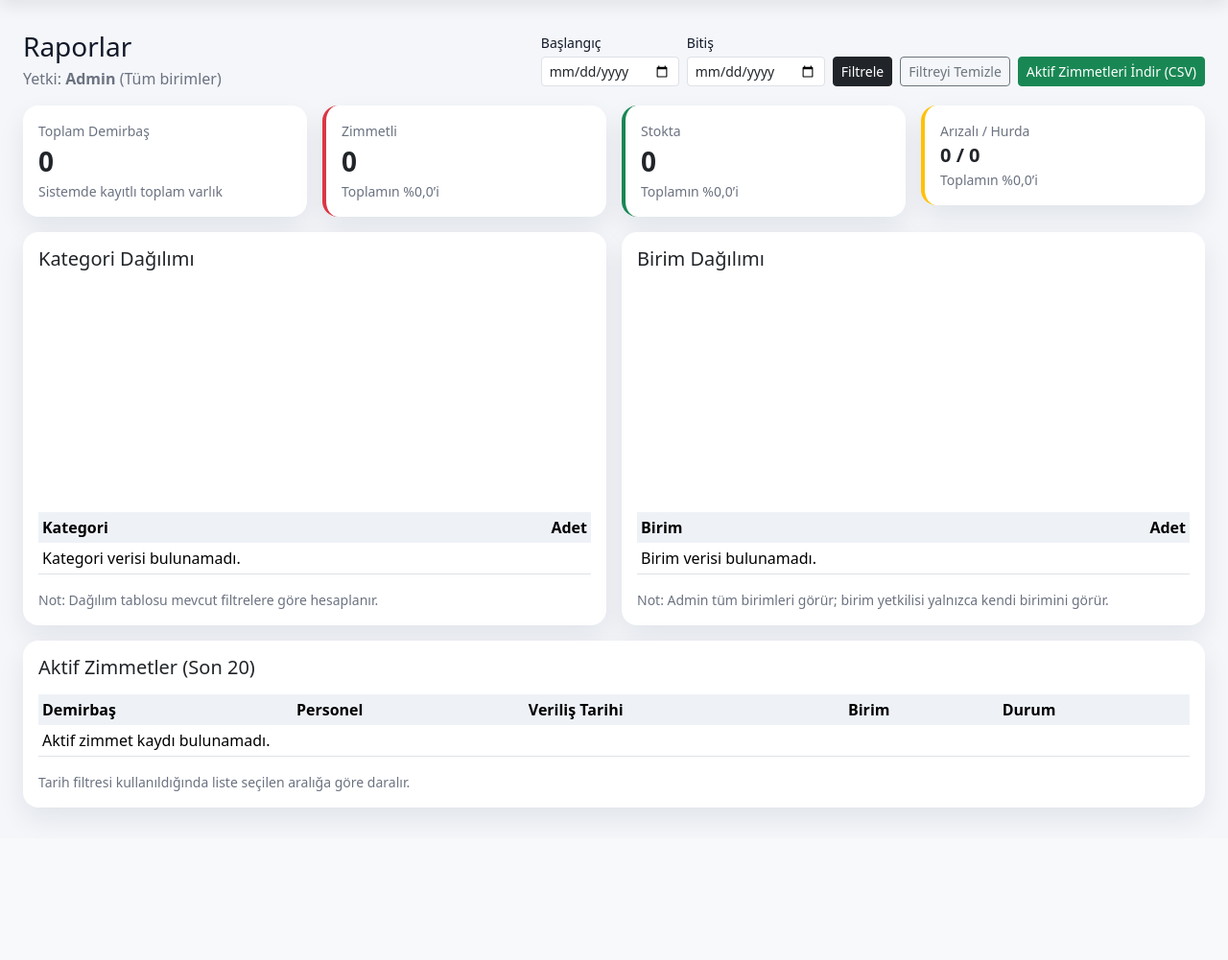
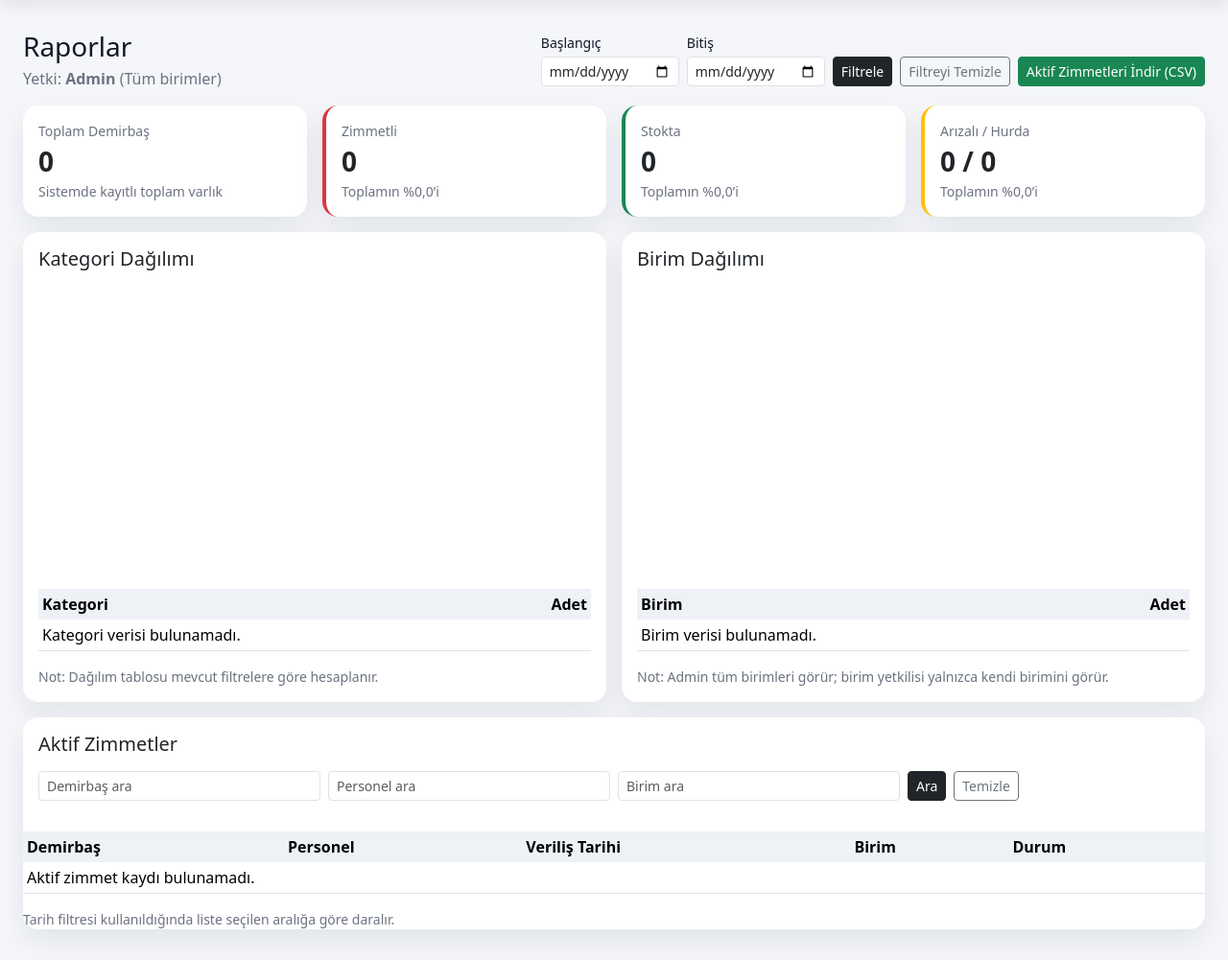
Before and after one commit to kaansrl/belediye-zimmet-yonetim-sistemi, a Django app: page /raporlar/ in a window 1280 px wide. Shown: the part 69-1070 px from the top of the page at 96% size. Before the commit the page ends 925 px from the top, so only its background shows below. Run offline with Django 5.2, Linux system fonts and the light colour scheme; a user stored in the database is signed in; data that the repository does not hold is empty; a map, chart or similar area stays blank; parts of the project's set-up code (start-up, migrations or seed data) failed here and were passed over.

Commit message:
Update project files

```diff
--- a/auditlog/signals.py
+++ b/auditlog/signals.py
@@ -15,7 +15,7 @@ User = get_user_model()
 def log_demirbas_save(sender, instance, created, **kwargs):
     write_audit_log(
         AuditLog.ACTION_CREATE if created else AuditLog.ACTION_UPDATE,
-        instanceassess
+        instance
     )
 
 
--- a/raporlar/templates/raporlar/dashboard.html
+++ b/raporlar/templates/raporlar/dashboard.html
@@ -68,7 +68,7 @@
   <div class="col-12 col-sm-6 col-lg-3">
     <div class="card card-soft p-3 border-start border-4 border-warning">
       <div class="muted small">Arızalı / Hurda</div>
-      <div class="fs-5 fw-bold">{{ kpi.arizali }} / {{ kpi.hurda }}</div>
+      <div class="fs-3 fw-bold">{{ kpi.arizali }} / {{ kpi.hurda }}</div>
       <div class="muted small">Toplamın %{{ kpi_oran.arizali_hurda }}’i</div>
     </div>
   </div>
@@ -80,7 +80,7 @@
       <div class="card-body">
         <h5 class="card-title mb-3">Kategori Dağılımı</h5>
 
-        <div class="mb-3" style="height: 220px;">
+        <div class="mb-3" style="height: 300px;">
           <canvas id="chartKategori"></canvas>
         </div>
 
@@ -114,7 +114,7 @@
       <div class="card-body">
         <h5 class="card-title mb-3">Birim Dağılımı</h5>
 
-        <div class="mb-3" style="height: 220px;">
+        <div class="mb-3" style="height: 300px;">
           <canvas id="chartBirim"></canvas>
         </div>
 
@@ -146,7 +146,48 @@
   <div class="col-12">
     <div class="card card-soft">
       <div class="card-body">
-        <h5 class="card-title mb-3">Aktif Zimmetler (Son 20)</h5>
+       <h5 class="card-title mb-3">Aktif Zimmetler</h5>
+
+<form method="get" class="row g-2 mb-3">
+  <input type="hidden" name="start" value="{{ start }}">
+  <input type="hidden" name="end" value="{{ end }}">
+
+  <div class="col-12 col-md-3">
+    <input
+      type="text"
+      name="demirbas"
+      class="form-control form-control-sm"
+      placeholder="Demirbaş ara"
+      value="{{ demirbas }}"
+    >
+  </div>
+
+  <div class="col-12 col-md-3">
+    <input
+      type="text"
+      name="personel"
+      class="form-control form-control-sm"
+      placeholder="Personel ara"
+      value="{{ personel }}"
+    >
+  </div>
+
+  <div class="col-12 col-md-3">
+    <input
+      type="text"
+      name="birim"
+      class="form-control form-control-sm"
+      placeholder="Birim ara"
+      value="{{ birim_filtre }}"
+    >
+  </div>
+
+  <div class="col-12 col-md-3 d-flex gap-2">
+    <button class="btn btn-dark btn-sm" type="submit">Ara</button>
+    <a class="btn btn-outline-secondary btn-sm" href="/raporlar/">Temizle</a>
+  </div>
+</form>
+</div>
         <div class="table-responsive">
           <table class="table table-sm table-hover align-middle">
             <thead>
@@ -199,24 +240,14 @@
     const birimLabels = birimler.map(x => x["birim__ad"] ?? "-");
     const birimData   = birimler.map(x => Number(x.adet ?? 0));
 
-    const kategoriRenkler = [
-  "rgba(120,120,120,0.6)",
-  "rgba(160,160,160,0.6)",
-  "rgba(90,90,90,0.6)",
-  "rgba(180,180,180,0.6)",
-  "rgba(140,140,140,0.6)"
-];
+    const tekGriRenk = "rgba(150,150,150,0.65)";
+const tekGriBorder = "rgba(120,120,120,1)";
 
-const kategoriBorder = [
-  "rgba(120,120,120,1)",
-  "rgba(160,160,160,1)",
-  "rgba(90,90,90,1)",
-  "rgba(180,180,180,1)",
-  "rgba(140,140,140,1)"
-];
+const kategoriRenkler = kategoriLabels.map(() => tekGriRenk);
+const kategoriBorder = kategoriLabels.map(() => tekGriBorder);
 
-const birimRenkler = [...kategoriRenkler];
-const birimBorder = [...kategoriBorder];
+const birimRenkler = birimLabels.map(() => tekGriRenk);
+const birimBorder = birimLabels.map(() => tekGriBorder);
 
     function renderBarChart(canvasId, labels, data, bgColors, borderColors) {
   const el = document.getElementById(canvasId);
@@ -235,15 +266,28 @@ const birimBorder = [...kategoriBorder];
       }]
     },
     options: {
+      indexAxis: "y",
+
       responsive: true,
       maintainAspectRatio: false,
+
       plugins: {
-            legend: { display: false }
+        legend: {
+          display: false
+        }
       },
+
       scales: {
+        x: {
+          beginAtZero: true,
+          ticks: {
+            precision: 0
+          }
+        },
         y: {
-              beginAtZero: true,
-              ticks: { precision: 0 }
+          ticks: {
+            autoSkip: false
+          }
         }
       }
     }
--- a/raporlar/views.py
+++ b/raporlar/views.py
@@ -97,8 +97,29 @@ def dashboard(request):
         .order_by("-adet")
     )
 
+    aktif_zimmet_qs = zimmet_qs.filter(durum="aktif")
+
+    personel = request.GET.get("personel", "").strip()
+    demirbas = request.GET.get("demirbas", "").strip()
+    birim_filtre = request.GET.get("birim", "").strip()
+
+    if personel:
+        aktif_zimmet_qs = aktif_zimmet_qs.filter(
+            personel__ad_soyad__icontains=personel
+        )
+
+    if demirbas:
+        aktif_zimmet_qs = aktif_zimmet_qs.filter(
+            demirbas__ad__icontains=demirbas
+        )
+
+    if birim_filtre:
+        aktif_zimmet_qs = aktif_zimmet_qs.filter(
+            demirbas__birim__ad__icontains=birim_filtre
+        )
+
     aktif_zimmetler = list(
-        zimmet_qs.filter(durum="aktif").order_by("-verilme_tarihi")[:20]
+        aktif_zimmet_qs.order_by("-verilme_tarihi")
     )
 
     ctx = {
@@ -112,14 +133,34 @@ def dashboard(request):
         "aktif_zimmetler": aktif_zimmetler,
         "start": data["start"],
         "end": data["end"],
+        "personel": personel,
+        "demirbas": demirbas,
+        "birim_filtre": birim_filtre,
     }
+
     return render(request, "raporlar/dashboard.html", ctx)
 
 
 @login_required
 def export_aktif_zimmet_csv(request):
     data = _get_filtered_querysets(request)
-    zimmet_qs = data["zimmet_qs"].filter(durum="aktif").order_by("-verilme_tarihi")
+
+    zimmet_qs = data["zimmet_qs"].filter(durum="aktif")
+
+    personel = request.GET.get("personel", "").strip()
+    demirbas = request.GET.get("demirbas", "").strip()
+    birim_filtre = request.GET.get("birim", "").strip()
+
+    if personel:
+        zimmet_qs = zimmet_qs.filter(personel__ad_soyad__icontains=personel)
+
+    if demirbas:
+        zimmet_qs = zimmet_qs.filter(demirbas__ad__icontains=demirbas)
+
+    if birim_filtre:
+        zimmet_qs = zimmet_qs.filter(demirbas__birim__ad__icontains=birim_filtre)
+
+    zimmet_qs = zimmet_qs.order_by("-verilme_tarihi")
 
     response = HttpResponse(content_type="text/csv; charset=utf-8")
     response["Content-Disposition"] = 'attachment; filename="aktif_zimmetler.csv"'
--- a/zimmet/admin.py
+++ b/zimmet/admin.py
@@ -58,7 +58,6 @@ class ZimmetKaydiAdmin(admin.ModelAdmin):
             renk,
             etiket,
         )
-
     durum_rozeti.short_description = "Durum"
 
     # 📅 TARİH FORMATLAMA
```
Lines whose indentation alone changed are shown as unchanged.
